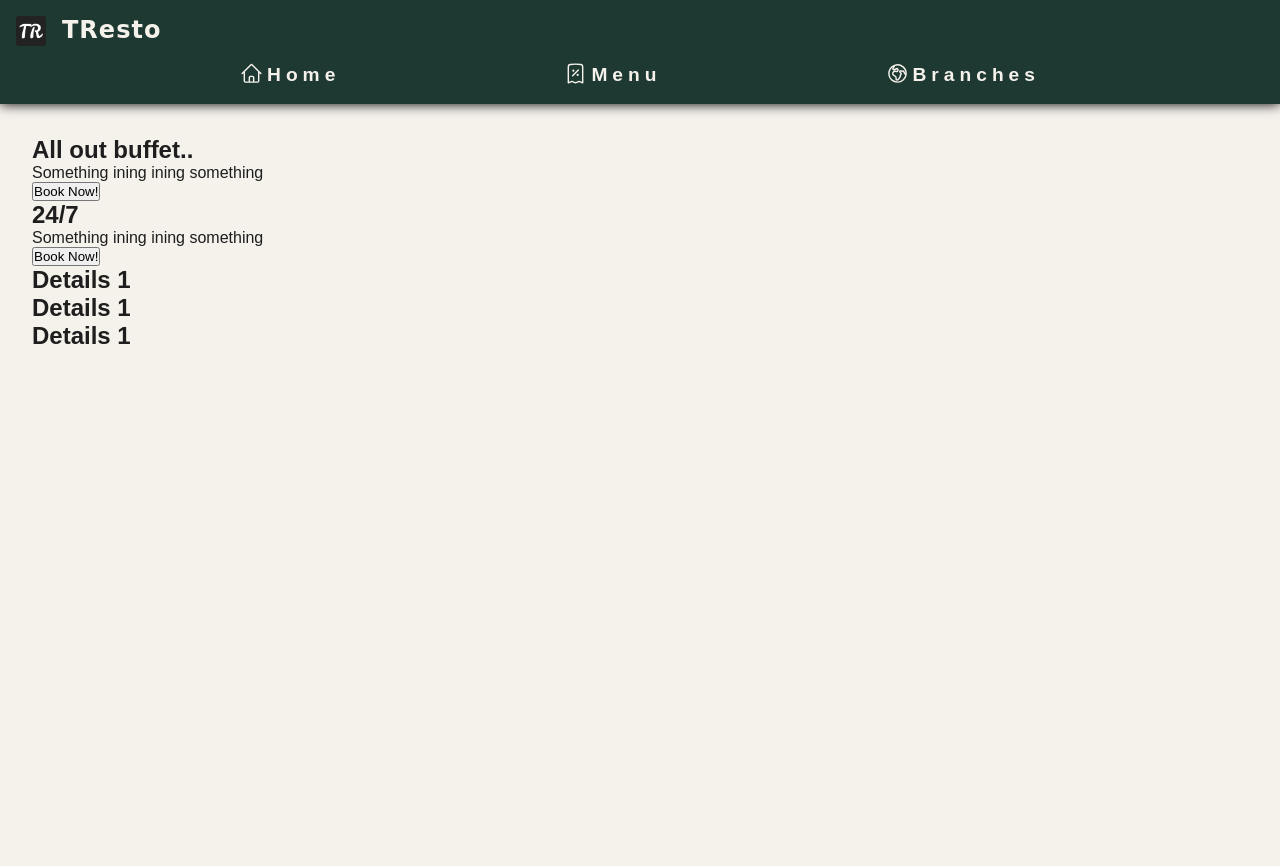
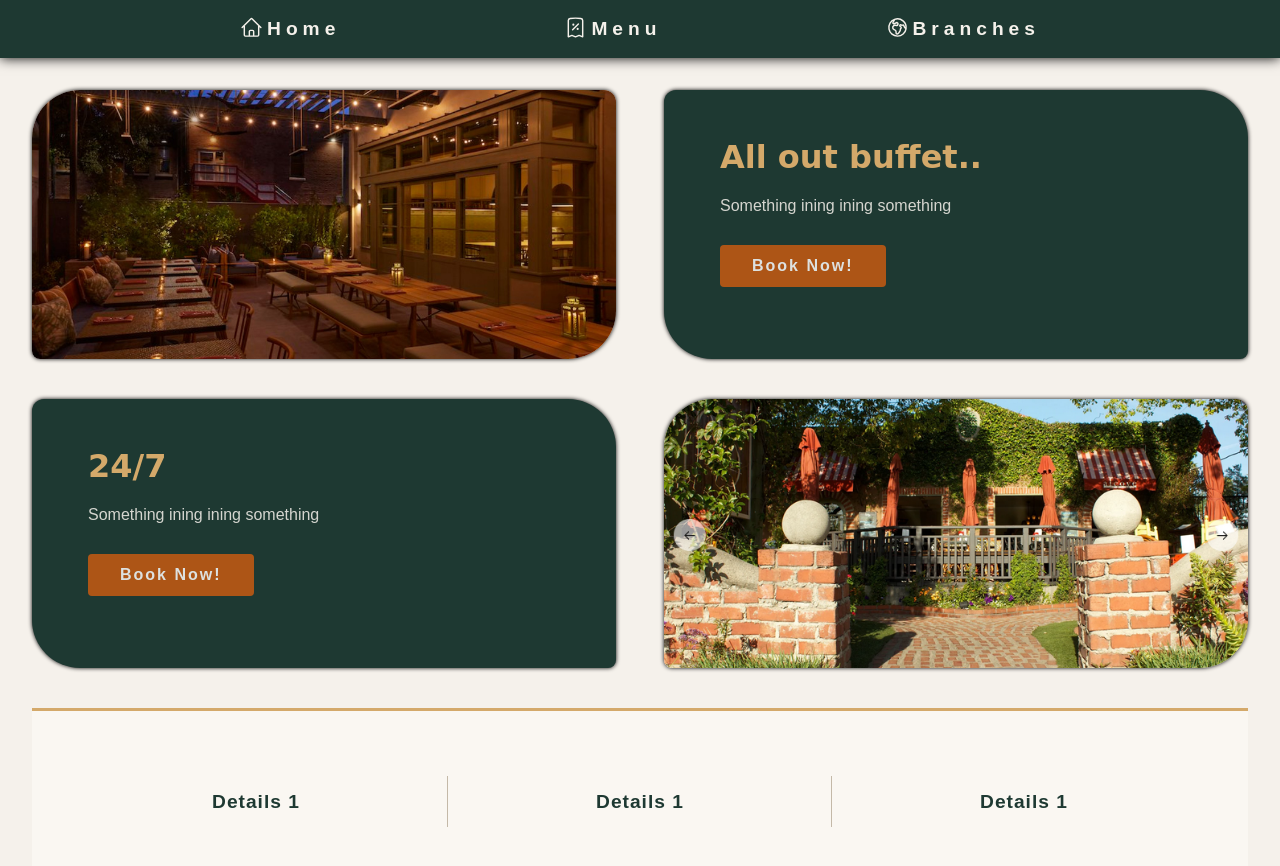
Before and after one commit to Aicyraa/TResto, a website built with webpack: page src/template.html in a window 1280 px wide. Built offline with nearby package versions, Linux system fonts and the light colour scheme; a web font is replaced by a local one.

Commit message:
home function

```diff
--- a/src/contents/branches.js
+++ /dev/null
@@ -1 +0,0 @@
-export const branch = "Branch JS"
--- a/src/contents/menu.js
+++ b/src/contents/menu.js
@@ -1 +1,3 @@
-export const menu = "Menu JS"
+export function menu() {
+   alert("Menu")
+}
--- a/src/style/home.css
+++ b/src/style/home.css
@@ -0,0 +1,136 @@
+.home {
+   display: grid;
+   grid-template-columns: 1fr 1fr;
+   grid-template-rows: auto auto auto;
+   row-gap: 2.5rem;
+   column-gap: 3rem;
+}
+
+/* === Grid placement === */
+
+/* Row 1: image_1 (left) | text_1 (right) */
+.image_1 {
+   grid-row: 1;
+   grid-column: 1;
+}
+
+.text_1 {
+   grid-row: 1;
+   grid-column: 2;
+}
+
+/* Row 2: text_2 (left) | image_2 (right) — alternating */
+.text_2 {
+   grid-row: 2;
+   grid-column: 1;
+}
+
+.image_2 {
+   grid-row: 2;
+   grid-column: 2;
+}
+
+/* Row 3: details spanning full width */
+.details {
+   grid-row: 3;
+   grid-column: 1 / -1;
+}
+
+/* === Image styling === */
+.image_1, .image_2 {
+   min-height: 100px;
+   background-size: cover;
+   background-position: center;
+   border-radius: 3rem 12px 3rem 8px;
+   box-shadow: 0 0 4px black;
+
+}
+
+.image_1 {
+   background-image: url("../images/resto_view_1.jpg");
+}
+
+.image_2 {
+   background-image: url("../images/resto_view_2.png");
+}
+
+/* === Text block styling === */
+.text_1, .text_2 {
+   display: flex;
+   flex-direction: column;
+   justify-content: center;
+   padding: 3rem 3.5rem;
+   background-color: var(--border-dark);
+   color: var(--text-light);
+   border-radius: 12px 3rem 8px 3rem;
+   box-shadow: 0 0 4px black;
+}
+
+.text_1 h2, .text_2 h2 {
+   font-family: "Playwrite AT", cursive;
+   font-size: 2rem;
+   margin-bottom: 1rem;
+   color: var(--secondary);
+}
+
+.text_1 p, .text_2 p {
+   font-size: 1rem;
+   line-height: 1.8;
+   color: var(--text-light);
+   margin-bottom: 1.5rem;
+   opacity: 0.85;
+}
+
+/* === Book Now button === */
+#book {
+   display: inline-block;
+   padding: 0.75rem 2rem;
+   background-color: var(--accent);
+   color: var(--btn-primary-text);
+   border: none;
+   border-radius: 4px;
+   font-size: 1rem;
+   font-weight: bold;
+   letter-spacing: 2px;
+   cursor: pointer;
+   transition: background-color 300ms, transform 200ms;
+   width: fit-content;
+}
+
+#book:hover {
+   background-color: var(--accent-dark);
+   transform: translateY(-2px);
+}
+
+/* === Details section === */
+.details {
+   display: flex;
+   justify-content: space-evenly;
+   align-items: stretch;
+   background-color: var(--bg-card);
+   padding: 3rem 2rem;
+   border-top: 3px solid var(--secondary);
+}
+
+.grp_dtls_1 {
+   flex: 1;
+   text-align: center;
+   padding: 2rem 1.5rem;
+   position: relative;
+}
+
+.grp_dtls_1:not(:last-child)::after {
+   content: "";
+   position: absolute;
+   right: 0;
+   top: 20%;
+   height: 60%;
+   width: 1px;
+   background-color: var(--border-medium);
+}
+
+.grp_dtls_1 h2 {
+   font-size: 1.2rem;
+   color: var(--primary);
+   letter-spacing: 1px;
+}
--- a/src/template.html
+++ b/src/template.html
@@ -7,10 +7,10 @@
    </head>
    <body>
       <header id="header">
-         <div class="hero">
+         <!-- <div class="hero">
             <img src="images/logo.png">
             <h2> TResto</h2>
-         </div>
+         </div> -->
          <nav id="nav-bar">
             <div class="tabs">
                <svg class="icons" id="home" xmlns="http://www.w3.org/2000/svg" fill="none" viewBox="0 0 24 24" stroke-width="1.5" stroke="currentColor" class="size-6">
@@ -25,10 +25,10 @@
                <span class="txt" id="menu">Menu</span>
             </div>
             <div class="tabs">
-               <svg class="icons" id="branches" xmlns="http://www.w3.org/2000/svg" fill="none" viewBox="0 0 24 24" stroke-width="1.5" stroke="currentColor" class="size-6">
+               <svg class="icons" id="branch" xmlns="http://www.w3.org/2000/svg" fill="none" viewBox="0 0 24 24" stroke-width="1.5" stroke="currentColor" class="size-6">
                   <path stroke-linecap="round" stroke-linejoin="round" d="m20.893 13.393-1.135-1.135a2.252 2.252 0 0 1-.421-.585l-1.08-2.16a.414.414 0 0 0-.663-.107.827.827 0 0 1-.812.21l-1.273-.363a.89.89 0 0 0-.738 1.595l.587.39c.59.395.674 1.23.172 1.732l-.2.2c-.212.212-.33.498-.33.796v.41c0 .409-.11.809-.32 1.158l-1.315 2.191a2.11 2.11 0 0 1-1.81 1.025 1.055 1.055 0 0 1-1.055-1.055v-1.172c0-.92-.56-1.747-1.414-2.089l-.655-.261a2.25 2.25 0 0 1-1.383-2.46l.007-.042a2.25 2.25 0 0 1 .29-.787l.09-.15a2.25 2.25 0 0 1 2.37-1.048l1.178.236a1.125 1.125 0 0 0 1.302-.795l.208-.73a1.125 1.125 0 0 0-.578-1.315l-.665-.332-.091.091a2.25 2.25 0 0 1-1.591.659h-.18c-.249 0-.487.1-.662.274a.931.931 0 0 1-1.458-1.137l1.411-2.353a2.25 2.25 0 0 0 .286-.76m11.928 9.869A9 9 0 0 0 8.965 3.525m11.928 9.868A9 9 0 1 1 8.965 3.525" />
                </svg>
-               <span class="txt" id="branches"> Branches</span>
+               <span class="txt" id="branch"> Branches</span>
             </div>
          </nav>
       </header>
```
